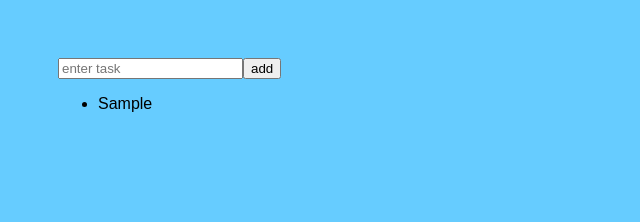
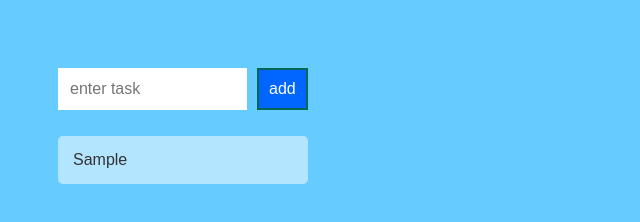
Before and after one commit to denniswgood/react-todo-list, a React app: page / in a window 1280 px wide. Both pictures are taken after typing "Sample" into the empty fields and a click on the button "add". Shown: the whole page, without its empty margins (0-640 px from the left). Built offline with nearby package versions, Linux system fonts and the light colour scheme.

Commit message:
Adding styles and create to do functionality

```diff
--- a/src/TodoItems.js
+++ b/src/TodoItems.js
@@ -1,8 +1,18 @@
 import React, { Component } from "react";
 
 class TodoItems extends Component {
+  constructor(props) {
+    super(props);
+
+    this.createTasks = this.createTasks.bind(this);
+  }
+
   createTasks(item) {
-    return <li key={item.key}>{item.text}</li>
+    return <li onClick={() => this.delete(item.key)} key={item.key}>{item.text}</li>
+  }
+
+  delete(key) {
+    this.props.delete(key);
   }
 
   render () {
--- a/src/TodoList.css
+++ b/src/TodoList.css
@@ -4,3 +4,32 @@
   border: 2px solid #ffffff;
   width: 165px;
 }
+
+.todoListMain .header button {
+  padding: 10px;
+  font-size: 16px;
+  margin: 10px;
+  margin-right: 0px;
+  background-color: #0066ff;
+  color: #ffffff;
+  border: 2px solid #006655
+}
+
+.todoListMain .header button:hover {
+  background-color: #003399;
+  border: 2px solid #003399;
+  cursor: pointer;
+}
+
+.todoListMain .theList li {
+  color: #333;
+  background-color: rgba(255, 255, 255, .5);
+  padding: 15px;
+  margin-bottom: 15px;
+  border-radius: 5px;
+  list-style: none;
+}
+
+ul.theList {
+  padding: 0;
+}
--- a/src/TodoList.js
+++ b/src/TodoList.js
@@ -1,5 +1,6 @@
 import React, { Component} from "react";
 import TodoItems from "./TodoItems";
+import "./TodoList.css";
 
 class TodoList extends Component {
   constructor(props) {
@@ -33,6 +34,8 @@ class TodoList extends Component {
     e.preventDefault();
   }
 
+
+
   render() {
     return (
       <div className="todoListMain">
@@ -42,7 +45,8 @@ class TodoList extends Component {
             <button type="submit">add</button>
           </form>
         </div>
-        <TodoItems entries={this.state.items}/>
+        <TodoItems entries={this.state.items}
+              delete={this.deleteItem}/>
       </div>
     );
   }
```
